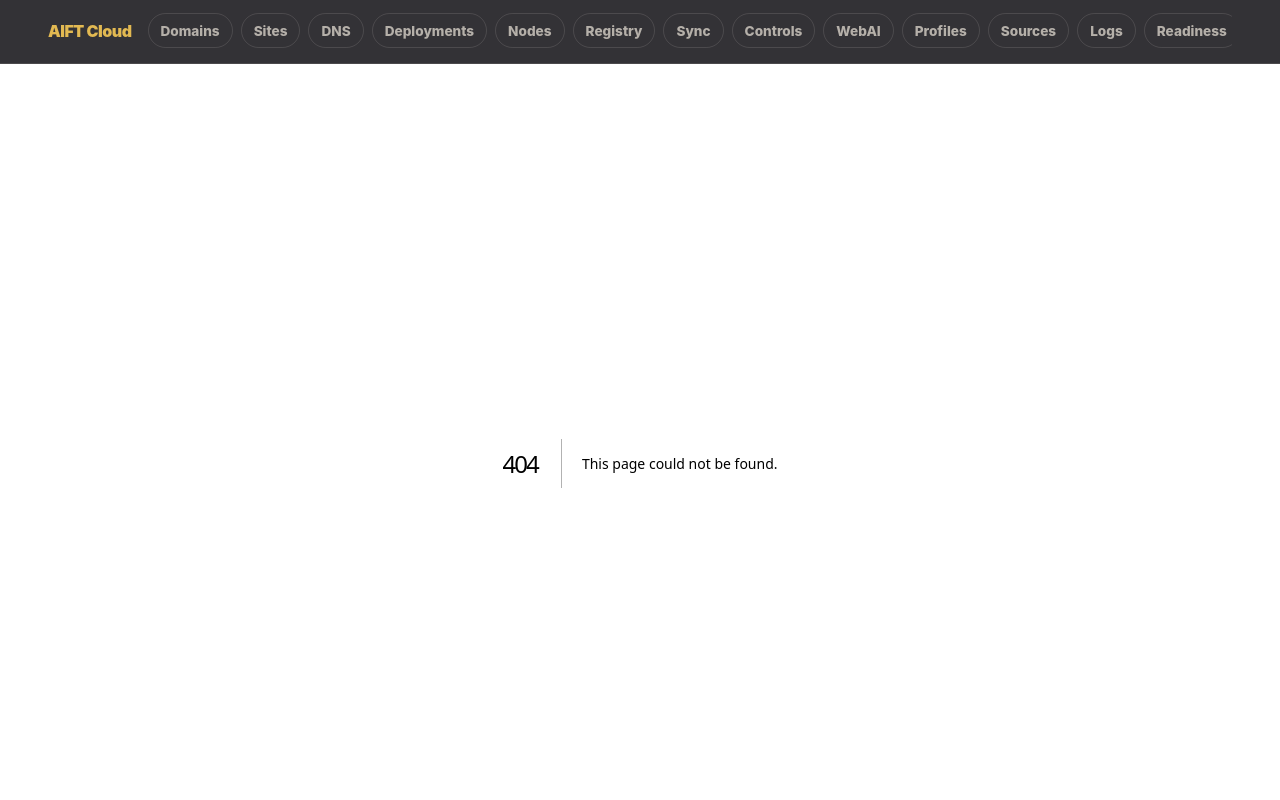
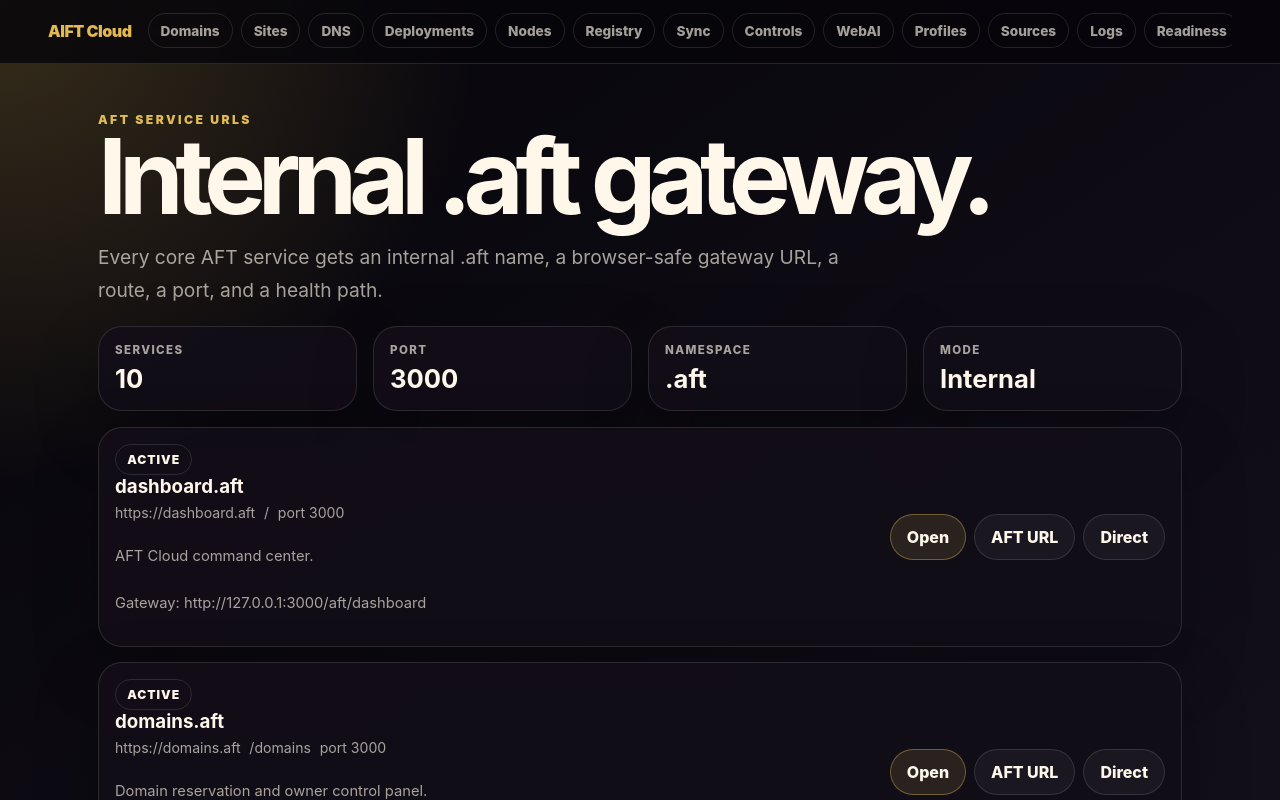
Before and after one commit to AIFreedomTrustFederation/VPS, a Next.js app in the folder apps/aift-dashboard/: page /aft in a window 1280 px wide. Before the commit this address had no page. Shown: the top 800 px of the page. Built offline with nearby package versions, Linux system fonts and the light colour scheme.

Commit message:
Add AFT service URL console

```diff
--- /dev/null
+++ b/apps/aift-dashboard/app/aft/page.tsx
@@ -0,0 +1,45 @@
+import { browserSafeServiceUrl, httpsAftUrl, listAftServices, localAftGatewayUrl } from '@/lib/aft-service-registry';
+
+export default function AftServicesPage() {
+  const services = listAftServices();
+
+  return (
+    <main className="page">
+      <section className="hero">
+        <p className="eyebrow">AFT Service URLs</p>
+        <h1>Internal .aft gateway.</h1>
+        <p className="lead">Every core AFT service gets an internal .aft name, a browser-safe gateway URL, a route, a port, and a health path.</p>
+      </section>
+
+      <section className="grid metrics">
+        <div className="card metric"><span>Services</span><strong>{services.length}</strong></div>
+        <div className="card metric"><span>Port</span><strong>{services[0]?.port || 3000}</strong></div>
+        <div className="card metric"><span>Namespace</span><strong>.aft</strong></div>
+        <div className="card metric"><span>Mode</span><strong>Internal</strong></div>
+      </section>
+
+      <section className="app-list" style={{ marginTop: '1rem' }}>
+        {services.map((service) => (
+          <article className="card app-card" key={service.id}>
+            <div>
+              <span className={'status ' + service.status}>{service.status}</span>
+              <h3>{service.name}</h3>
+              <div className="meta">
+                <span>{httpsAftUrl(service)}</span>
+                <span>{service.route}</span>
+                <span>port {service.port}</span>
+              </div>
+              <p className="footer-note">{service.description}</p>
+              <p className="footer-note">Gateway: {localAftGatewayUrl(service)}</p>
+            </div>
+            <div className="actions">
+              <a className="btn" href={service.route}>Open</a>
+              <a className="btn secondary" href={'/aft/' + service.id}>AFT URL</a>
+              <a className="btn secondary" href={browserSafeServiceUrl(service)}>Direct</a>
+            </div>
+          </article>
+        ))}
+      </section>
+    </main>
+  );
+}
```
